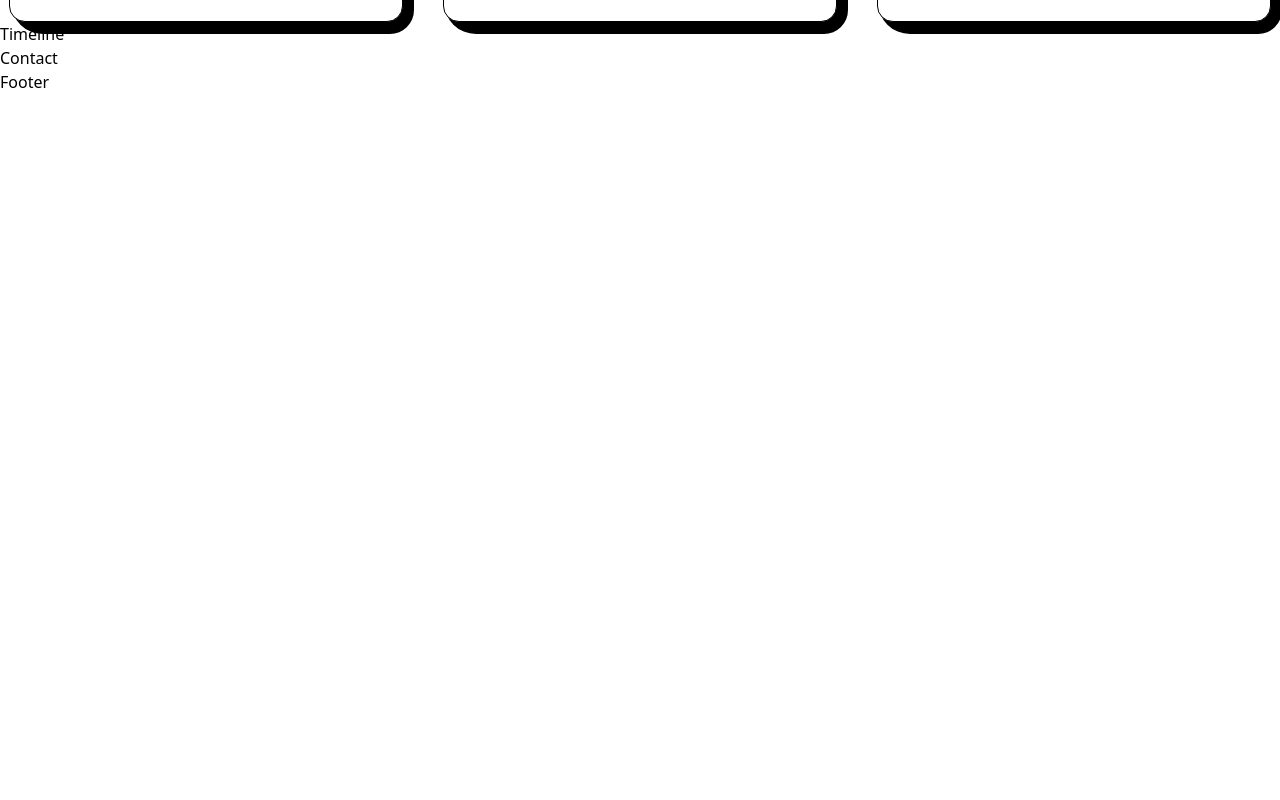
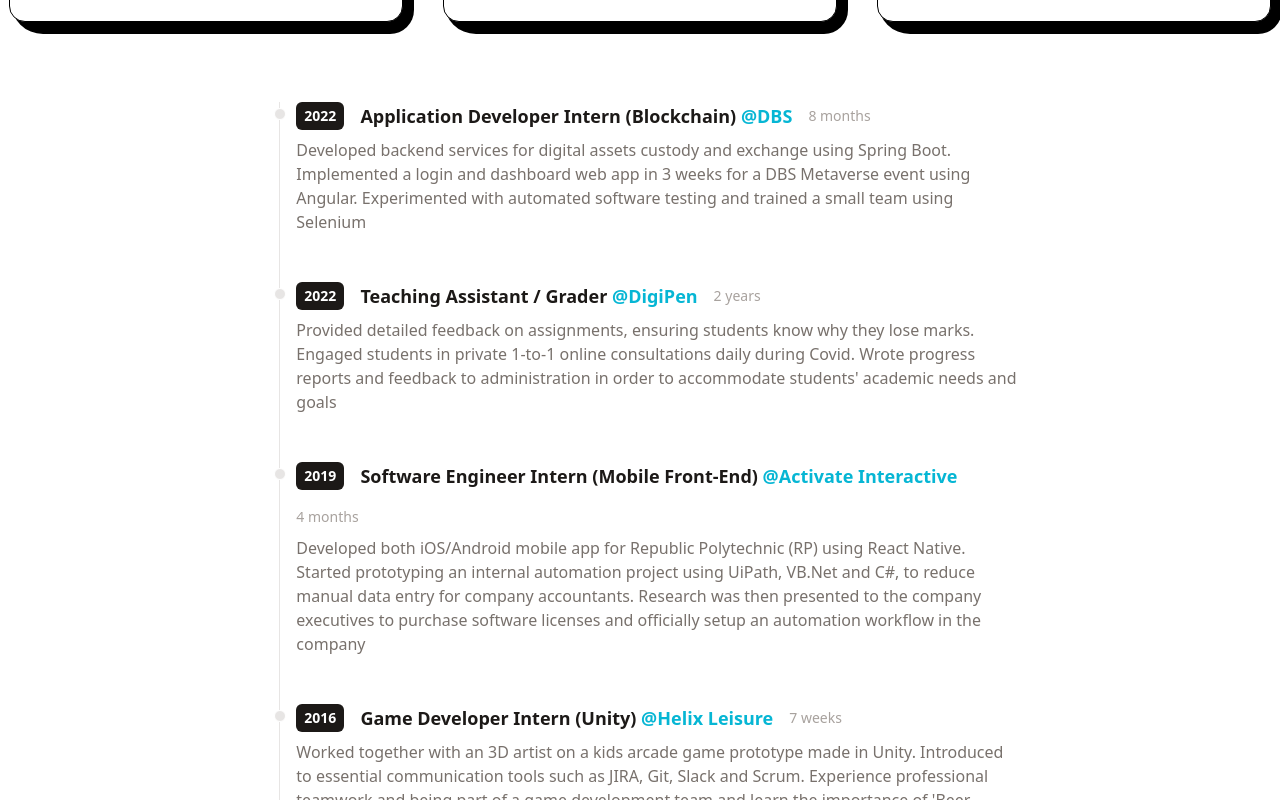
Before and after one commit to tedawf/tedawf-dot-com, a React (Vite) app: page / in a window 1280 px wide. Shown: the part 660-1460 px from the top of the page. Before the commit the page ends 800 px from the top, so only its background shows below. Built offline with nearby package versions, Linux system fonts and the light colour scheme.

Commit message:
work experience timeline

```diff
--- a/src/components/Portfolio.tsx
+++ b/src/components/Portfolio.tsx
@@ -2,7 +2,7 @@
 import PortfolioItem from "./PortfolioItem"
 
 export default function Portfolio() {
-  const data = (portfolio as Project[])
+  const data = (portfolio as Project[]);
 
   return (
     <div className="flex flex-col md:flex-row items-center justify-center">
--- a/src/components/Timeline.tsx
+++ b/src/components/Timeline.tsx
@@ -1,5 +1,23 @@
+import timeline from "../data/timeline.json"
+import TimelineItem from "./TimelineItem"
+
+
 export default function Timeline() {
+  const data = (timeline as Experience[])
+
   return (
-    <div>Timeline</div>
+    <div className="flex flex-col md:flex-row justify-center my-20 ml-4">
+      <div className="w-full md:w-7/12">
+        {timeline.map(item => (
+          <TimelineItem
+            year={item.year}
+            title={item.title}
+            company={item.company}
+            duration={item.duration}
+            details={item.details}
+          />
+        ))}
+      </div>
+    </div>
   )
 }
--- /dev/null
+++ b/src/components/TimelineItem.tsx
@@ -0,0 +1,33 @@
+export default function TimelineItem({ year, title, company, duration, details }: Experience) {
+  return (
+    <ol className="flex flex-col md:flex-row relative border-l border-stone-200">
+      <li className="mb-10 ml-4">
+        {/* circle */}
+        <div className="absolute w-3 h-3 bg-stone-200 rounded-full mt-1.5 -left-1.5 border border-white" />
+
+        <p className="flex flex-wrap gap-4 flex-row items-center justify-start text-xs md:text-sm">
+
+          <span className="inline-block px-2 py-1 font-semibold text-white bg-stone-900 rounded-md">
+            {year}
+          </span>
+
+          <h3 className="text-lg font-semibold text-stone-900">
+            {title}
+            {" "}
+            <a href="https://dbs.com" className="text-cyan-500">{`@${company}`}</a>
+          </h3>
+
+          <div className="my-1 text-sm font-normal leading-none text-stone-400">
+            {duration}
+          </div>
+
+        </p>
+
+        <p className="my-2 text-base font-normal text-stone-500">
+          {details}
+        </p>
+
+      </li>
+    </ol>
+  )
+}
--- /dev/null
+++ b/src/data/timeline.json
@@ -0,0 +1,30 @@
+[
+  {
+    "year": "2022",
+    "title": "Application Developer Intern (Blockchain)",
+    "company": "DBS",
+    "duration": "8 months",
+    "details": "Developed backend services for digital assets custody and exchange using Spring Boot. Implemented a login and dashboard web app in 3 weeks for a DBS Metaverse event using Angular. Experimented with automated software testing and trained a small team using Selenium"
+  },
+  {
+    "year": "2022",
+    "title": "Teaching Assistant / Grader",
+    "company": "DigiPen",
+    "duration": "2 years",
+    "details": "Provided detailed feedback on assignments, ensuring students know why they lose marks. Engaged students in private 1-to-1 online consultations daily during Covid. Wrote progress reports and feedback to administration in order to accommodate students' academic needs and goals"
+  },
+  {
+    "year": "2019",
+    "title": "Software Engineer Intern (Mobile Front-End)",
+    "company": "Activate Interactive",
+    "duration": "4 months",
+    "details": "Developed both iOS/Android mobile app for Republic Polytechnic (RP) using React Native. Started prototyping an internal automation project using UiPath, VB.Net and C#, to reduce manual data entry for company accountants. Research was then presented to the company executives to purchase software licenses and officially setup an automation workflow in the company"
+  },
+  {
+    "year": "2016",
+    "title": "Game Developer Intern (Unity)",
+    "company": "Helix Leisure",
+    "duration": "7 weeks",
+    "details": "Worked together with an 3D artist on a kids arcade game prototype made in Unity. Introduced to essential communication tools such as JIRA, Git, Slack and Scrum. Experience professional teamwork and being part of a game development team and learn the importance of 'Beer Fridays'"
+  }
+]
```
Also changed, not shown: src/types.d.ts (+8 -0 lines).
